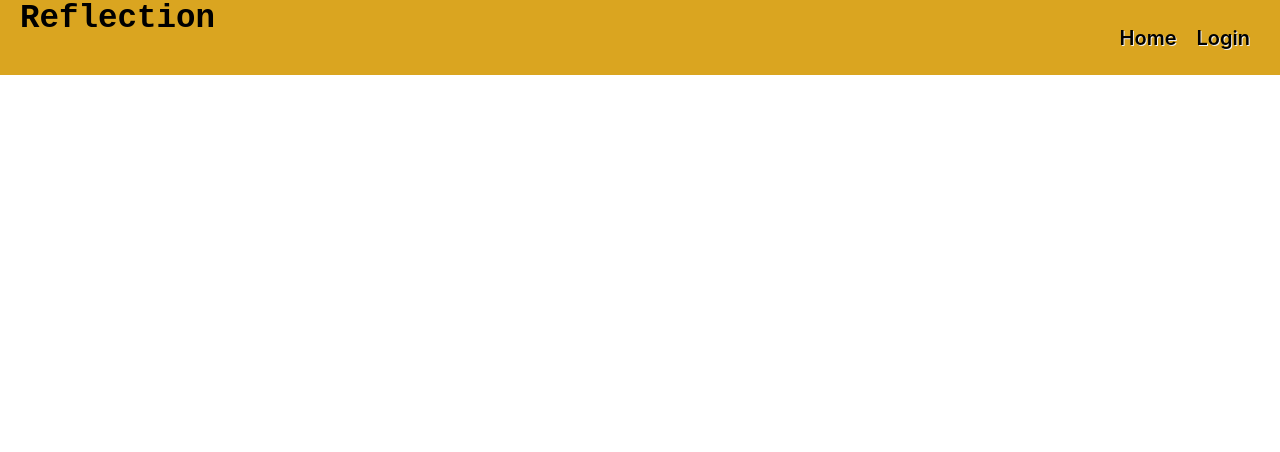
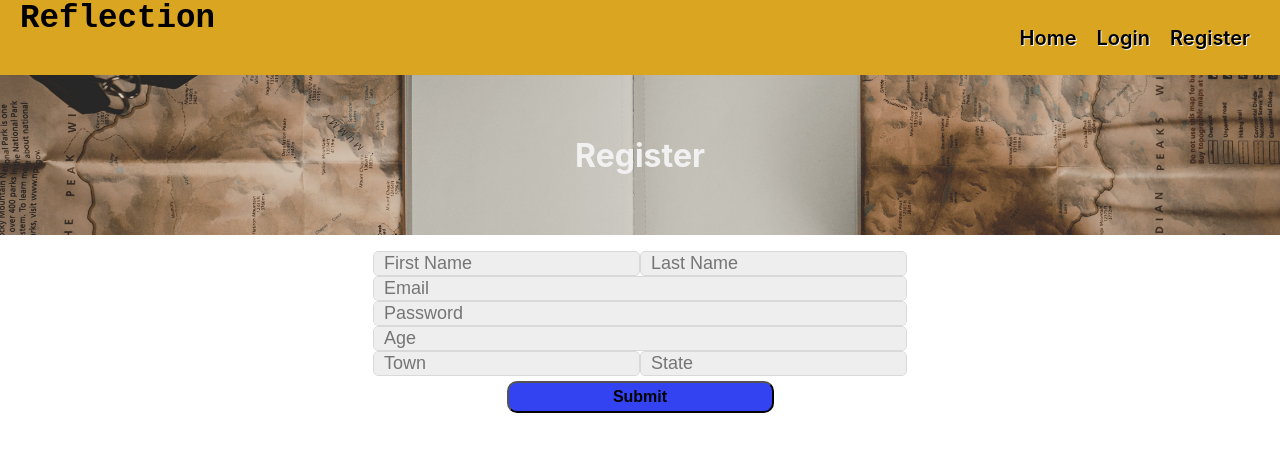
Before and after one commit to TBlais10/Reflection-React, a React (Create React App) app in the folder reflection/: page /signup in a window 1280 px wide. Shown: the top 452 px of the page. Built offline with nearby package versions, Linux system fonts and the light colour scheme.

Commit message:
Created Authentication classes. Adjusting code for navbar. Create AppRouter and config classes

```diff
--- a/reflection/src/App.js
+++ b/reflection/src/App.js
@@ -1,7 +1,7 @@
 import logo from './logo.svg';
 import './App.css';
 import {BrowserRouter} from 'react-router-dom';
-import AppRouter from './common/Routers/AppRouter';
+import AppRouter from './Routers/AppRouter';
 
 function App() {
   return (
--- /dev/null
+++ b/reflection/src/Routers/AppRouter.js
@@ -0,0 +1,23 @@
+import React from "react";
+import {Route, Routes} from 'react-router-dom'
+import Register from "../components/Auth/Register";
+import Home from "../components/Home/Home";
+import Navbar from "../components/Navbar/Navbar";
+
+const AppRouter = () => {
+    return (
+        <div style = {{
+            flexDirection:'column',
+            width: "100%"
+        }}>
+        <Navbar />
+        <Routes>
+            <Route path="/" element = {<Home />} />
+            <Route path="/signup" element = {<Register />} />
+        </Routes>
+
+        </div>
+    )
+}
+
+export default AppRouter;
--- a/reflection/src/common/Routers/AppRouter.js
+++ /dev/null
@@ -1,18 +0,0 @@
-import React from "react";
-import {Route, Routes} from 'react-router-dom'
-import Home from "../../components/Home/Home";
-import Navbar from "../../components/Navbar/Navbar";
-
-const AppRouter = () => {
-    return (
-        <div style = {{width: "100%"}}>
-        <Navbar />
-        <Routes>
-            <Route path="/" element = {<Home />} />
-        </Routes>
-
-        </div>
-    )
-}
-
-export default AppRouter;
--- a/reflection/src/components/Auth/NewUserForm.js
+++ b/reflection/src/components/Auth/NewUserForm.js
@@ -0,0 +1,90 @@
+import React from 'react';
+import Container from '../../common/Container';
+import Form from '../../common/Form';
+import InlineInputContainer from '../../common/InlineInputContainer'
+import Input from '../../common/Input'
+import Button from '../../common/Button';
+
+const NewUserForm = ({onSubmit, onChange, newUser}) => {
+
+    const handleChange = (e) => {
+        onChange(e.target.id, e.target.value);
+    }
+
+    return(
+        <Container>
+            <Form onSubmit={onSubmit} style={{marginTop: '1em'}}>
+                <InlineInputContainer>
+                    <Input
+                    name="fname"
+                    id="fname"
+                    value={newUser.fname}
+                    placeholder={"First Name"}
+                    onChange={handleChange}
+                    required
+                    />
+                    <Input
+                    name="lname"
+                    id="lname"
+                    value={newUser.lname}
+                    placeholder={"Last Name"}
+                    onChange={handleChange}
+                    required
+                    />
+                </InlineInputContainer>
+                <InlineInputContainer>
+                    <Input
+                    name="email"
+                    id="email"
+                    value={newUser.email}
+                    placeholder={"Email"}
+                    onChange={handleChange}
+                    type="email"
+                    required
+                    />
+                </InlineInputContainer>
+                <InlineInputContainer>
+                    <Input
+                    name="password"
+                    id="password"
+                    value={newUser.password}
+                    placeholder={"Password"}
+                    onChange={handleChange}
+                    type="password"
+                    required
+                    />
+                </InlineInputContainer>
+                <InlineInputContainer>
+                    <Input
+                    name="age"
+                    id="age"
+                    value={newUser.age}
+                    placeholder={"Age"}
+                    onChange={handleChange}
+                    type="number"
+                    required
+                    />
+                </InlineInputContainer>
+                <InlineInputContainer>
+                    <Input
+                    name="town"
+                    id="town"
+                    value={newUser.town}
+                    placeholder={"Town"}
+                    onChange={handleChange}
+                    />
+                    <Input
+                    name="state"
+                    id="state"
+                    value={newUser.state}
+                    placeholder={"State"}
+                    onChange={handleChange}
+                    />
+                </InlineInputContainer>
+                <Button>Submit</Button>
+            </Form>
+        </Container>
+    )
+}
+
+export default NewUserForm;
--- a/reflection/src/components/Auth/Register.js
+++ b/reflection/src/components/Auth/Register.js
@@ -0,0 +1,49 @@
+import React, {useState} from "react";
+import NewUserForm from "./NewUserForm";
+import Container from "../../common/Container";
+import Splash from "../../common/Splash";
+import RegSplash from "../../assets/login_reflect.jpg"
+
+const Register =() => {
+    const [newUser, setNewUser] = useState({
+        email:'',
+        password:'',
+        fName: '',
+        lName: '',
+        age: '',
+        town: '',
+        state: '',
+    })
+
+    const updateForm = (field, value) => {
+        setNewUser({
+            ...newUser,
+            [field]: value
+        })
+    }
+
+    const onSubmit = () => {
+        const data = newUser;
+        data.name = `${data.fName} ${data.lName}`
+
+
+    };
+
+    return(
+        <Container>
+            <Splash image={RegSplash} style={{
+                height: '20vh',
+                color: "#f1f1f1",
+                }}>
+                <h1>Register</h1>
+            </Splash>
+            <NewUserForm
+            newUser={newUser}
+            onChange={updateForm}
+            onSubmit={onSubmit}
+            />
+        </Container>
+    )
+}
+
+export default Register;
--- a/reflection/src/components/Home/Home.js
+++ b/reflection/src/components/Home/Home.js
@@ -8,13 +8,17 @@ const Home = () => {
             <Container>
                 <Splash
                     image={splashImg} style={{
-                        color:"#1f1f1f"
+                        color:"#716391"
                     }}>
-                </Splash>
                 <h1 style={{
                     textShadow: '1 px 1px black'
                 }}>Welcome to Reflection</h1>
-                <h2>Share your thoughts, share with others</h2>
+                <h2 style={{
+                    textShadow: '1px 0 0 #000, 0 1px 0 #000, -1px 0 0 #000',
+                }}>
+                Share your thoughts, share with others
+                </h2>
+                </Splash>
             </Container>
     )
 }
--- a/reflection/src/components/Navbar/Navbar.js
+++ b/reflection/src/components/Navbar/Navbar.js
@@ -33,6 +33,7 @@ const Navbar = (props) => {
           }}>
           <NavButton to="/" label="Home" />
           <NavButton to="/login" label="Login" />
+          <NavButton to="/signup" label="Register" />
         </div>
       </div>
       <div style={{ height: "75px" }} />
--- /dev/null
+++ b/reflection/src/config.js
@@ -0,0 +1 @@
+export const apiHostUrl = "http://localhost:8080"
```
Also changed, not shown: reflection/src/components/Auth/Login.js (+14 -0 lines), reflection/src/components/Auth/LoginForm.js (+9 -0 lines).
